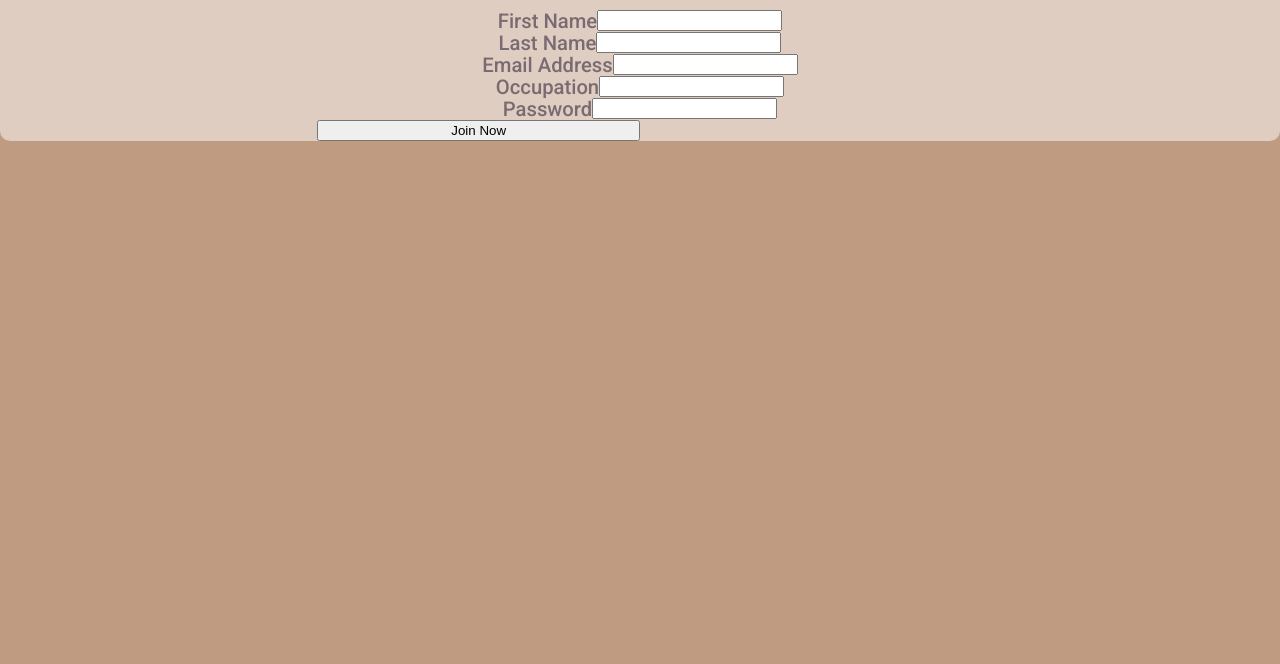
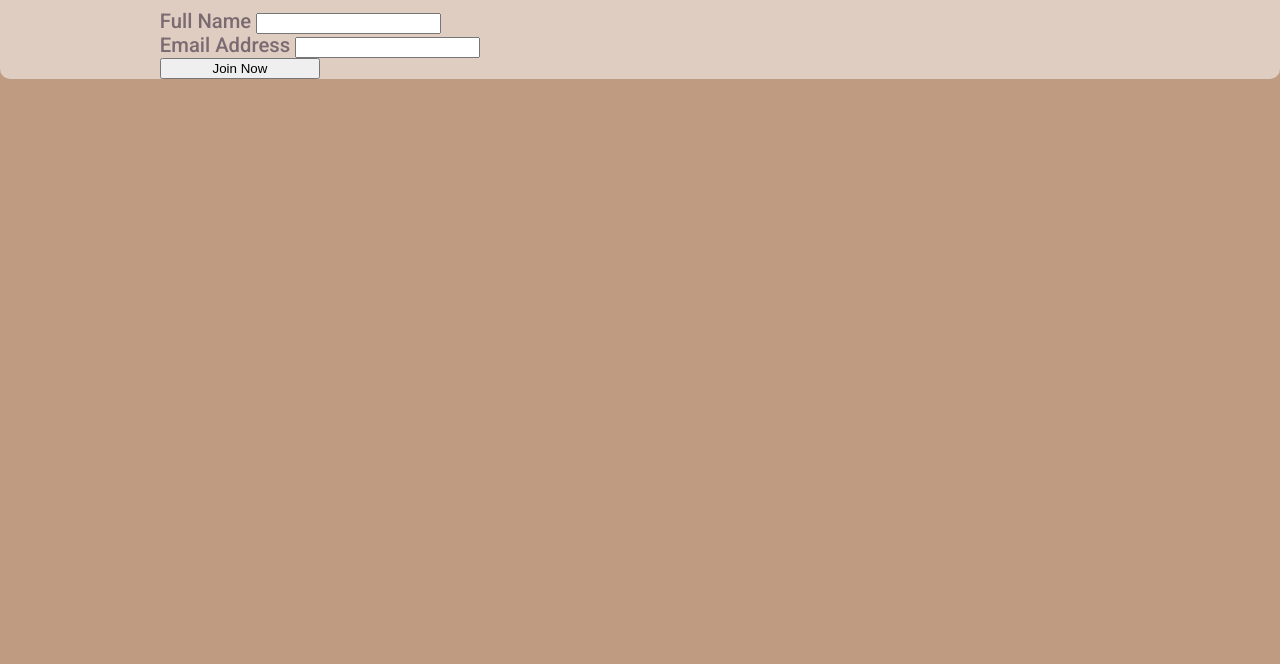
Before and after one commit to ChristineHN/362-project-one, a plain HTML site: page index.html in a window 1280 px wide. Shown: the part 136-800 px from the top of the page. Drawn offline with Linux system fonts and the light colour scheme.

Commit message:
deleted unnecessary elements in html

```diff
--- a/assets/css/screen.css
+++ b/assets/css/screen.css
@@ -24,10 +24,7 @@ body {
   font-style: normal;
   background-color: rgba(255, 255, 255, 0.5);
   border-radius: 0.5625em; /* 1.125em / 2 */
-  justify-content: center;
-  display: flex;
-  align-items: center;
-  flex-direction: column;
+  display: block;
 }
 
 h1 {
--- a/index.html
+++ b/index.html
@@ -13,27 +13,21 @@
     <p>
       Enter your information below to get access to our software beta test.
     </p>
-    <form id="firstnamelist" action="#null" method="get">
-      <label for="firstname">First Name</label>
-      <input type="text" name="firstname" id="firstname" />
+    <form id="signup">
+      <ol id="info">
+        <li class="userinfo">
+          <label for="fname">Full Name</label>
+          <input type="text" id="fname" name="fname" />
+        </li>
+        <li class="userinfo">
+          <label for="email">Email Address</label>
+          <input type="email" id="email" name="email" />
+        </li>
+        <li class="userinfo">
+          <input type="submit" name="signup" id="signup" value="Join Now" />
+        </li>
+      </ol>
     </form>
-    <form id="lastnamelist" action="#null" method="get">
-      <label for="lastname">Last Name</label>
-      <input type="text" name="lastname" id="lastname" />
-    </form>
-    <form id="emaillist" action="#null" method="get">
-      <label for="emailaddress">Email Address</label>
-      <input type="email" name="emailaddress" id="emailaddress" />
-    </form>
-    <form id="occupationlist" action="#null" method="get">
-      <label for="occupation">Occupation</label>
-      <input type="text" name="occupation" id="occupation" />
-    </form>
-    <form id="passwordlist" action="#null" method="get">
-      <label for="password">Password</label>
-      <input type="password" name="password" id="password" />
-    </form>
-    <input type="submit" name="signup" id="signup" value="Join Now" />
   </main>
 <script src="./assets/js/site.js"></script>
 </body>
```
Also changed, not shown: 3 other files.
